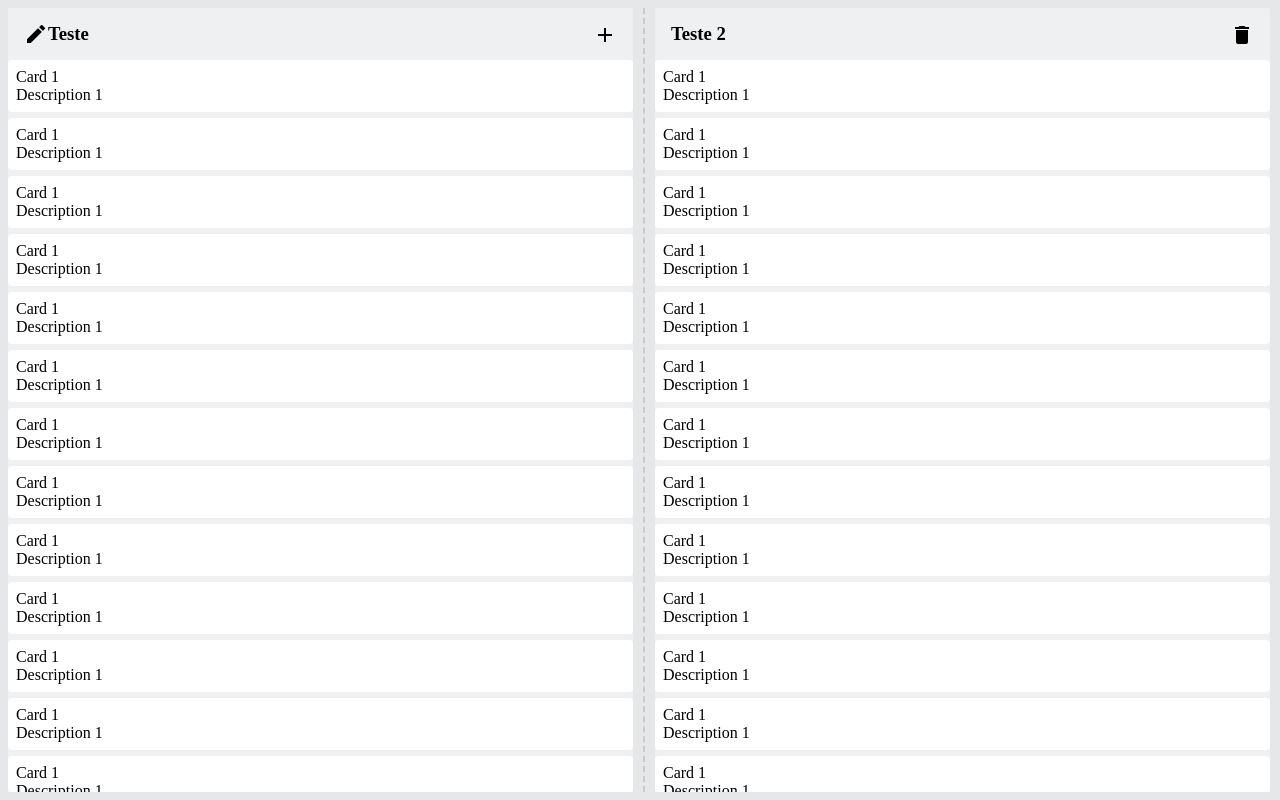
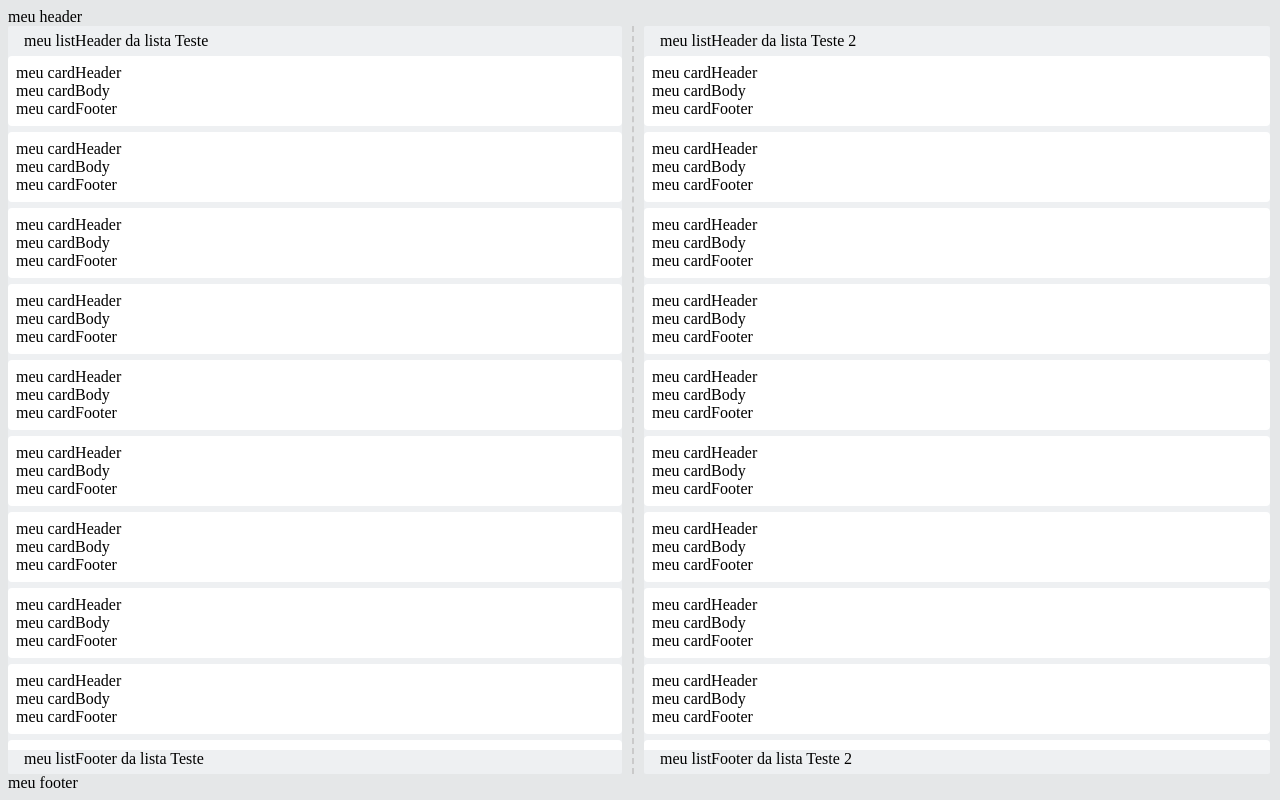
Before and after one commit to gubertcalixto/components, an Angular app: page / in a window 1280 px wide. Built offline with nearby package versions, Linux system fonts and the light colour scheme; what ngx-mask would draw is missing.

Commit message:
Organizing app components

```diff
--- a/src/app/app.component.html
+++ b/src/app/app.component.html
@@ -1,27 +1,13 @@
 <app-kanban [lists]="kanbanList" [headerTemplate]="headerTemplate" [cardHeaderTemplate]="cardHeaderTemplate"
   [cardBodyTemplate]="cardBodyTemplate" [cardFooterTemplate]="cardFooterTemplate"
   [listHeaderTemplate]="listHeaderTemplate" [listFooterTemplate]="listFooterTemplate" [footerTemplate]="footerTemplate"
-  [cardSize]="70">
+  [cardSize]="70" [cardDragPlaceholderTemplate]="cardDragPlaceholderTemplate">
 </app-kanban>
-
-<!-- <ng-template #headerTemplate>
-  meu header
-</ng-template>
-<ng-template #footerTemplate>
-  meu footer
-</ng-template>
-<ng-template #listHeaderTemplate let-list="list">
-  meu listHeader da lista {{list.title}}
-</ng-template>
-<ng-template #listFooterTemplate let-list="list">
-  meu listFooter da lista {{list.title}}
-</ng-template>
-<ng-template #cardHeaderTemplate>
-  meu cardHeader
-</ng-template>
-<ng-template #cardBodyTemplate>
-  meu cardBody
-</ng-template>
-<ng-template #cardFooterTemplate>
-  meu cardFooter
-</ng-template> -->
+<ng-template #cardDragPlaceholderTemplate let-card="card"> meu card placeholder </ng-template>
+<ng-template #headerTemplate> meu header </ng-template>
+<ng-template #footerTemplate> meu footer </ng-template>
+<ng-template #listHeaderTemplate let-list="list"> meu listHeader da lista {{list.title}} </ng-template>
+<ng-template #listFooterTemplate let-list="list"> meu listFooter da lista {{list.title}} </ng-template>
+<ng-template #cardHeaderTemplate> meu cardHeader </ng-template>
+<ng-template #cardBodyTemplate> meu cardBody </ng-template>
+<ng-template #cardFooterTemplate> meu cardFooter </ng-template>
```
